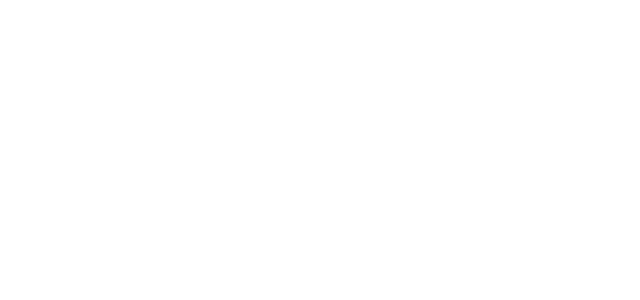
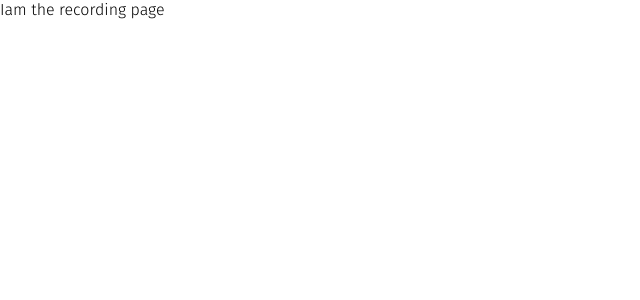
Before and after one commit to Vaani-pathariya/Unwind_Stress, a React (Create React App) app in the folder frontend/: page /recording in a window 1280 px wide. Before the commit this address had no page. Shown: the top 300 px of the page, without its empty margins (0-640 px from the left). Built offline with nearby package versions, Linux system fonts and the light colour scheme.

Commit message:
adding routes

```diff
--- a/frontend/src/App.js
+++ b/frontend/src/App.js
@@ -4,6 +4,7 @@ import Loading from "./pages/Loading";
 import { useState,useEffect } from "react";
 import "./app.css"
 import React from "react";
+import Recording from "./pages/Recording";
 function App() {
   const [loading,setLoading]=useState(false);
   useEffect(()=>{
@@ -20,6 +21,7 @@ function App() {
         :
         <Routes>
          <Route exact path="/" element={<Main/>}></Route>
+         <Route path="/recording" element={<Recording/>}></Route>
         </Routes>
       }
     </div>
--- a/frontend/src/pages/Main.js
+++ b/frontend/src/pages/Main.js
@@ -1,10 +1,11 @@
+import { Link } from "react-router-dom";
 import "./main.css"
 const Main=()=>{
     return (
         <div className="wrapper-main">
             <div className="signup">
-                <h1>New here ?<br></br>lets signup first</h1><br></br>
-                <button><h2>Signup</h2></button>
+                <h1>New here ?<br></br>lets Signup first</h1><br></br>
+                <Link to="/recording"><button><h2>Signup</h2></button></Link>
             </div>
             <div className="signin">
                 <h1>Here to chill again</h1><br></br>
--- /dev/null
+++ b/frontend/src/pages/Recording.js
@@ -0,0 +1,6 @@
+const Recording=()=>{
+    return(
+        <div>Iam the recording page </div>
+    )
+}
+export default Recording;
```
